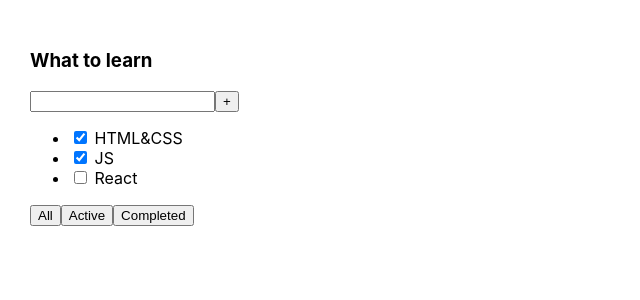
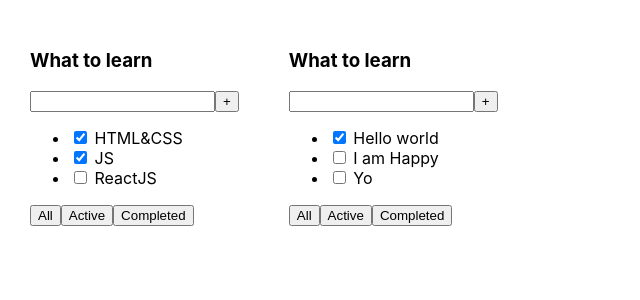
Before and after one commit to cLubber1337/my_todolist, a React (Create React App) app: page / in a window 1280 px wide. Shown: the top 300 px of the page, without its empty margins (0-640 px from the left). Built offline with nearby package versions, Linux system fonts and the light colour scheme.

Commit message:
add Todolist component

```diff
--- a/src/App.tsx
+++ b/src/App.tsx
@@ -16,7 +16,8 @@ export const App = () => {
 
   return (
     <div className="App">
-      <Todolist />
+      <Todolist data={tasks1} />
+      <Todolist data={tasks2} />
     </div>
   );
 };
--- a/src/componets/Todolist.tsx
+++ b/src/componets/Todolist.tsx
@@ -1,6 +1,13 @@
 import React from "react";
 
-type TodolistPropsType = {};
+type TodolistPropsType = {
+  data: Array<DataType>;
+};
+type DataType = {
+  id: number;
+  title: string;
+  isDone: boolean;
+};
 
 export const Todolist = (props: TodolistPropsType) => {
   return (
@@ -12,15 +19,12 @@ export const Todolist = (props: TodolistPropsType) => {
           <button>+</button>
         </div>
         <ul>
-          <li>
-            <input type="checkbox" checked={true} /> <span>HTML&CSS</span>
-          </li>
-          <li>
-            <input type="checkbox" checked={true} /> <span>JS</span>
-          </li>
-          <li>
-            <input type="checkbox" checked={false} /> <span>React</span>
-          </li>
+          {props.data.map((el) => (
+            <li>
+              <input type="checkbox" checked={el.isDone} />{" "}
+              <span>{el.title}</span>
+            </li>
+          ))}
         </ul>
         <div>
           <button>All</button>
```
